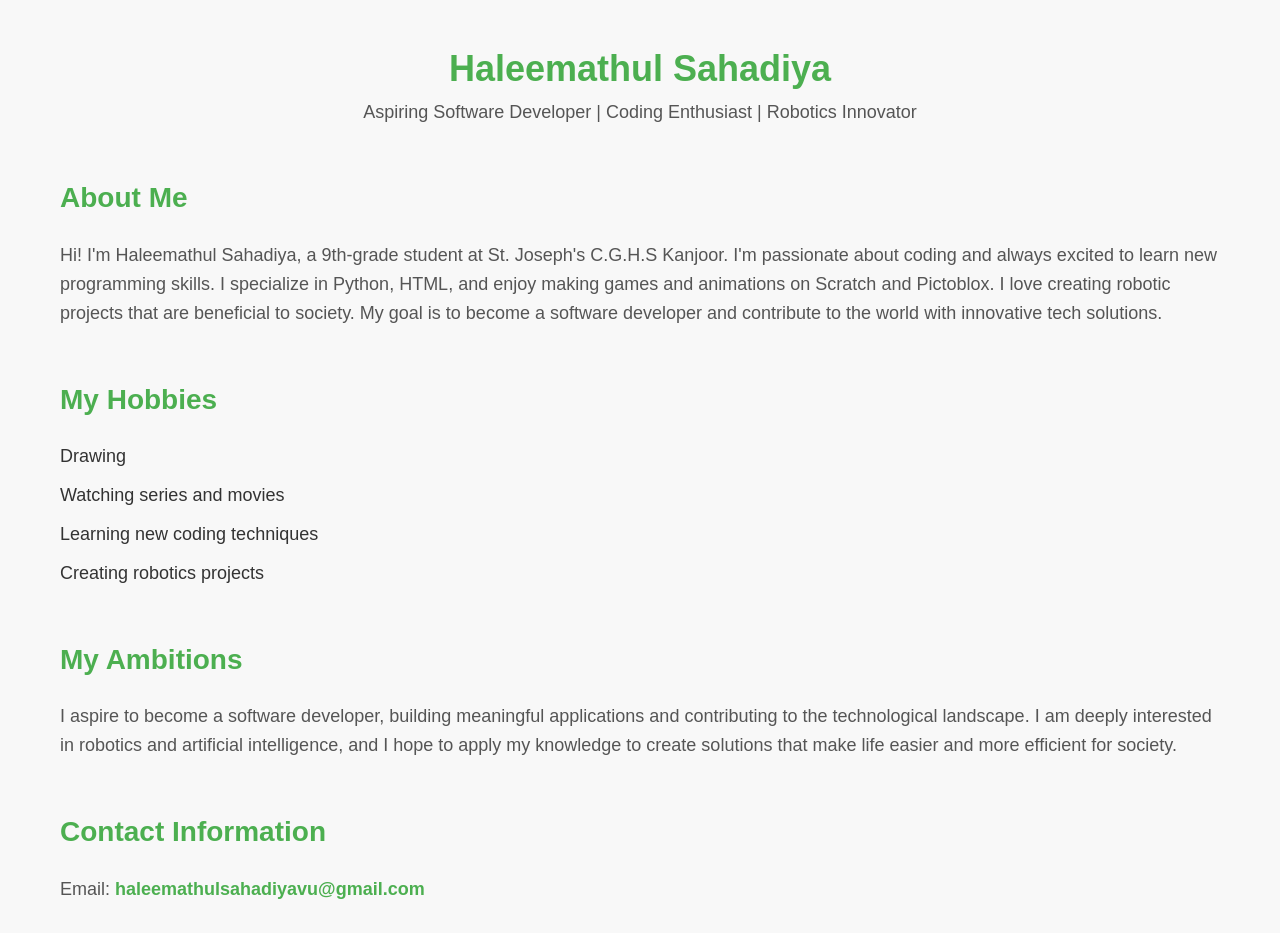
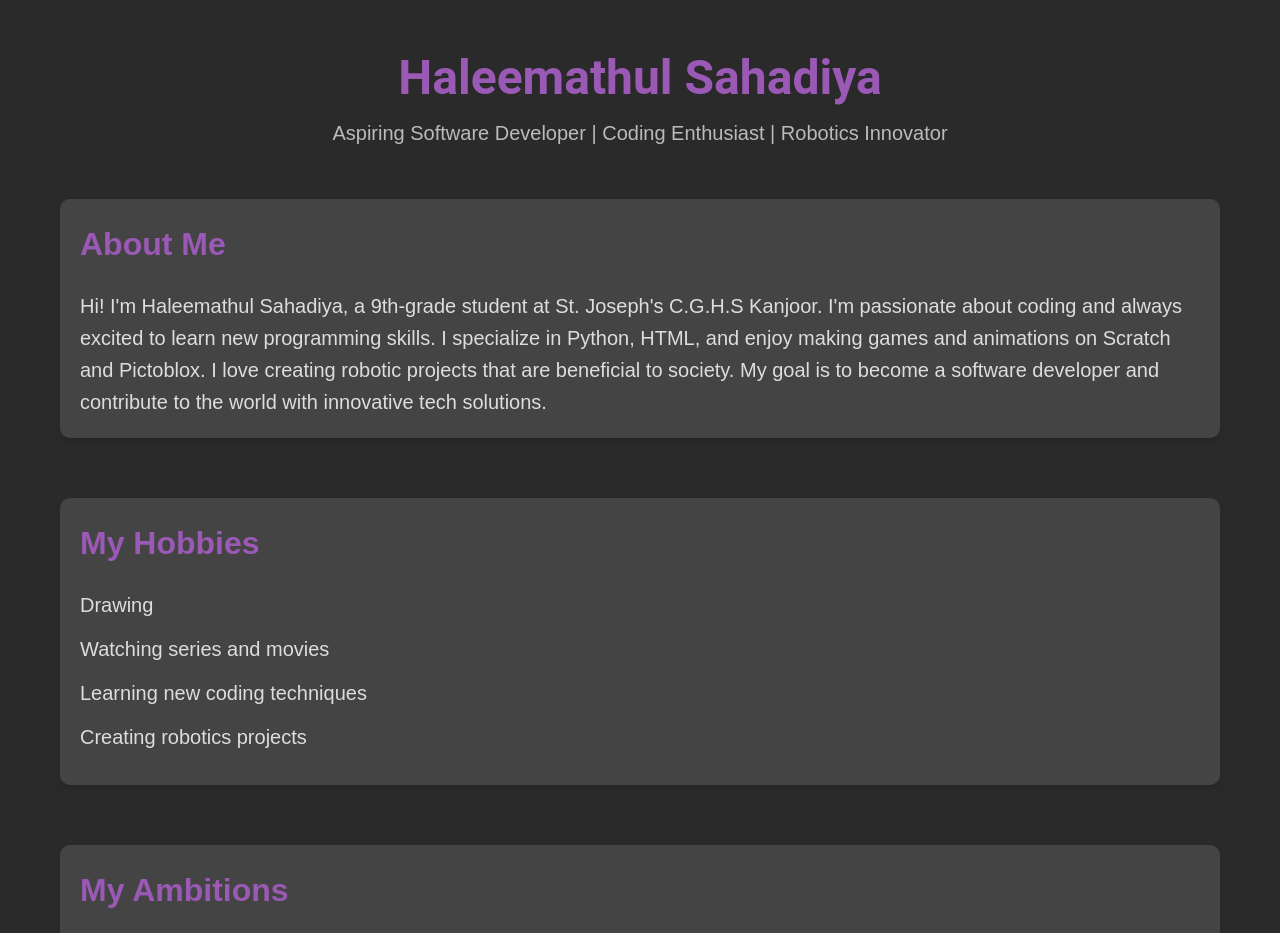
Before and after one commit to HaleemathulSahadiya/website, a plain HTML site: page index.html in a window 1280 px wide. Shown: the top 933 px of the page. Drawn offline with Linux system fonts and the light colour scheme.

Commit message:
Update index.html

```diff
--- a/index.html
+++ b/index.html
@@ -1,5 +1,6 @@
 <!DOCTYPE html>
 <html lang="en">
+
 <head>
     <meta charset="UTF-8">
     <meta name="viewport" content="width=device-width, initial-scale=1.0">
@@ -14,8 +15,8 @@
 
         body {
             font-family: 'Arial', sans-serif;
-            background-color: #f8f8f8;
-            color: #333;
+            background-color: #2a2a2a;
+            color: #f4f4f4;
             line-height: 1.6;
             padding: 20px;
         }
@@ -32,29 +33,36 @@
             text-align: center;
             margin-bottom: 50px;
         }
+
         header h1 {
-            font-size: 36px;
-            color: #4CAF50;
+            font-size: 48px;
+            color: #9b59b6;
+            font-family: 'Roboto', sans-serif;
         }
+
         header p {
-            font-size: 18px;
-            color: #555;
+            font-size: 20px;
+            color: #bbb;
         }
 
         /* Section Style */
         section {
-            margin-bottom: 50px;
+            margin-bottom: 60px;
+            padding: 20px;
+            background-color: #444;
+            border-radius: 10px;
+            box-shadow: 0 4px 6px rgba(0, 0, 0, 0.1);
         }
 
         section h2 {
-            color: #4CAF50;
-            font-size: 28px;
+            color: #9b59b6;
+            font-size: 32px;
             margin-bottom: 20px;
         }
 
         section p {
-            font-size: 18px;
-            color: #555;
+            font-size: 20px;
+            color: #ddd;
         }
 
         /* Hobbies Section */
@@ -62,38 +70,57 @@
             list-style: none;
             padding: 0;
         }
+
         .hobbies li {
-            margin-bottom: 10px;
-            font-size: 18px;
+            margin-bottom: 12px;
+            font-size: 20px;
+            color: #ddd;
         }
 
         /* Contact Form */
         .contact-info p {
-            font-size: 18px;
+            font-size: 20px;
             margin: 10px 0;
         }
 
         .contact-info a {
             text-decoration: none;
-            color: #4CAF50;
+            color: #9b59b6;
             font-weight: bold;
+        }
+
+        /* Contact Info Sliding Animation */
+        @keyframes slide {
+            from {
+                transform: translateX(-100%);
+            }
+
+            to {
+                transform: translateX(0);
+            }
+        }
+
+        .contact-info {
+            animation: slide 2s ease-out forwards;
         }
 
         /* Mobile Responsiveness */
         @media screen and (max-width: 768px) {
             header h1 {
-                font-size: 28px;
+                font-size: 36px;
             }
 
             header p {
-                font-size: 16px;
+                font-size: 18px;
             }
 
             section h2 {
-                font-size: 24px;
+                font-size: 26px;
             }
 
-            section p, .hobbies li, .contact-info p {
+            section p,
+            .hobbies li,
+            .contact-info p {
                 font-size: 16px;
             }
 
@@ -105,12 +132,13 @@
         /* Footer */
         footer {
             text-align: center;
-            font-size: 16px;
+            font-size: 18px;
             color: #888;
             margin-top: 50px;
         }
     </style>
 </head>
+
 <body>
     <div class="container">
         <!-- Header Section -->
@@ -154,4 +182,5 @@
         </footer>
     </div>
 </body>
+
 </html>
```
